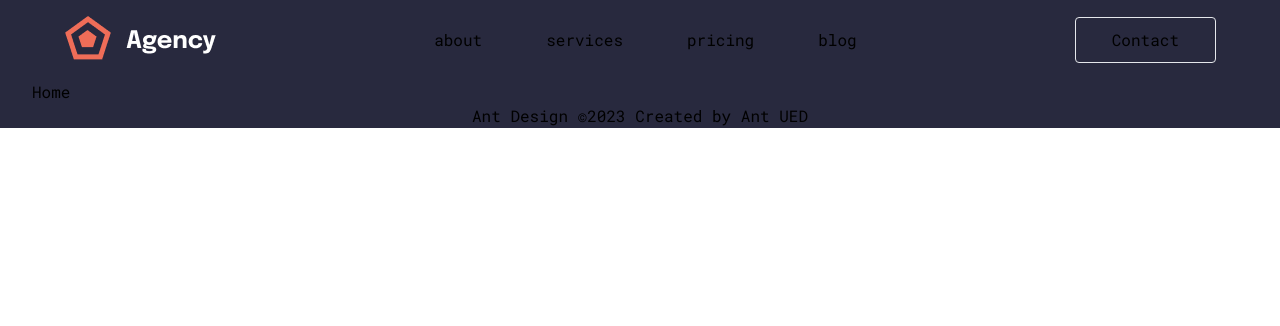
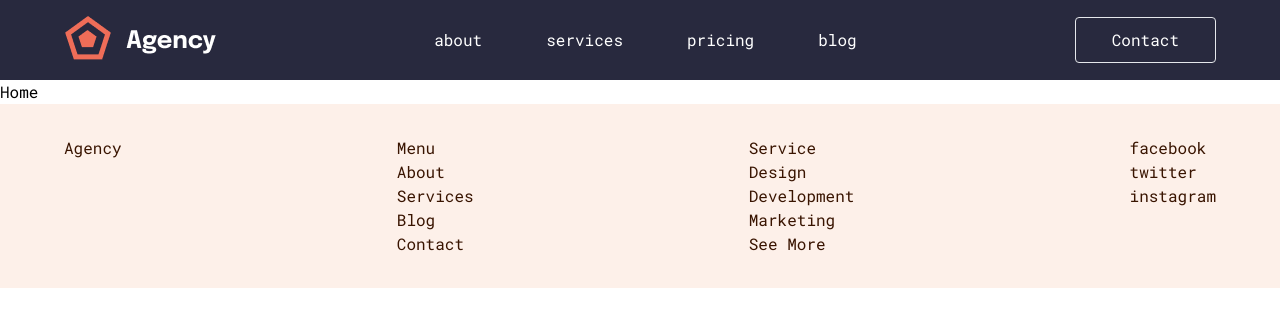
Before and after one commit to kanounfoued/agency-website, a Next.js app: page / in a window 1280 px wide. Shown: the top 326 px of the page. Built offline with nearby package versions, Linux system fonts and the light colour scheme.

Commit message:
feat: implement navbar and footer

```diff
--- a/src/app/globals.css
+++ b/src/app/globals.css
@@ -3,7 +3,10 @@
 @tailwind utilities;
 
 :root {
-  --blue-background: #28293e;
+  --primary-background: #fdf0e9;
+  --primary-text-color: #391400;
+  --secondary-background: #28293e;
+  --secondary-text-color: #ffffff;
 }
 
 @media (prefers-color-scheme: dark) {
@@ -13,11 +16,28 @@
 
 * {
   box-sizing: border-box;
+  /* color: var(--secondary-text-color); */
 }
 
 body {
   padding: 0;
   margin: 0;
+}
+
+.primary-wrapper {
+  background-color: var(--primary-background);
+}
+
+.primary-wrapper * {
+  color: var(--primary-text-color);
+}
+
+.secondary-wrapper {
+  background-color: var(--secondary-background);
+}
+
+.secondary-wrapper * {
+  color: var(--secondary-text-color);
 }
 
 .container {
--- a/src/components/Footer/Footer.tsx
+++ b/src/components/Footer/Footer.tsx
@@ -1,7 +1,47 @@
+import Link from "next/link";
+
 export default function Footer() {
   return (
-    <footer style={{ textAlign: "center" }}>
-      Ant Design ©2023 Created by Ant UED
+    <footer className="flex p-8">
+      <div className="mr-auto">
+        <h3>Agency</h3>
+      </div>
+
+      <div className="mr-auto">
+        <h5>Menu</h5>
+        <ul>
+          <li>
+            <Link href="/about">About</Link>
+          </li>
+          <li>
+            <Link href="/services">Services</Link>
+          </li>
+          <li>
+            <Link href="/blog">Blog</Link>
+          </li>
+          <li>
+            <Link href="/contact">Contact</Link>
+          </li>
+        </ul>
+      </div>
+
+      <div className="mr-auto">
+        <h5>Service</h5>
+        <ul>
+          <li>Design</li>
+          <li>Development</li>
+          <li>Marketing</li>
+          <li>See More</li>
+        </ul>
+      </div>
+
+      <div>
+        <ul>
+          <li>facebook</li>
+          <li>twitter</li>
+          <li>instagram</li>
+        </ul>
+      </div>
     </footer>
   );
 }
--- /dev/null
+++ b/src/components/Wrapper/Wrapper.tsx
@@ -0,0 +1,10 @@
+import React from "react";
+
+type WrapperProps = {
+  children: React.ReactNode;
+  className: string;
+};
+
+export default function Wrapper({ children, className }: WrapperProps) {
+  return <div className={className}>{children}</div>;
+}
--- /dev/null
+++ b/src/components/Wrapper/index.ts
@@ -0,0 +1 @@
+export { default } from "./Wrapper";
--- a/src/components/layouts/BasicLayout/BasicLayout.tsx
+++ b/src/components/layouts/BasicLayout/BasicLayout.tsx
@@ -1,6 +1,7 @@
 import Container from "@/components/Container/Container";
 import Footer from "@/components/Footer/Footer";
 import Navbar from "@/components/Navbar/Navbar";
+import Wrapper from "@/components/Wrapper/Wrapper";
 
 type LayoutProps = {
   children: React.ReactNode;
@@ -8,12 +9,20 @@ type LayoutProps = {
 
 export default function BasicLayout({ children }: LayoutProps) {
   return (
-    <div style={{ backgroundColor: "var(--blue-background)" }}>
-      <Container>
-        <Navbar />
-        <main>{children}</main>
-        <Footer />
-      </Container>
-    </div>
+    <>
+      <Wrapper className="secondary-wrapper">
+        <Container>
+          <Navbar />
+        </Container>
+      </Wrapper>
+
+      <main>{children}</main>
+
+      <Wrapper className="primary-wrapper">
+        <Container>
+          <Footer />
+        </Container>
+      </Wrapper>
+    </>
   );
 }
```
